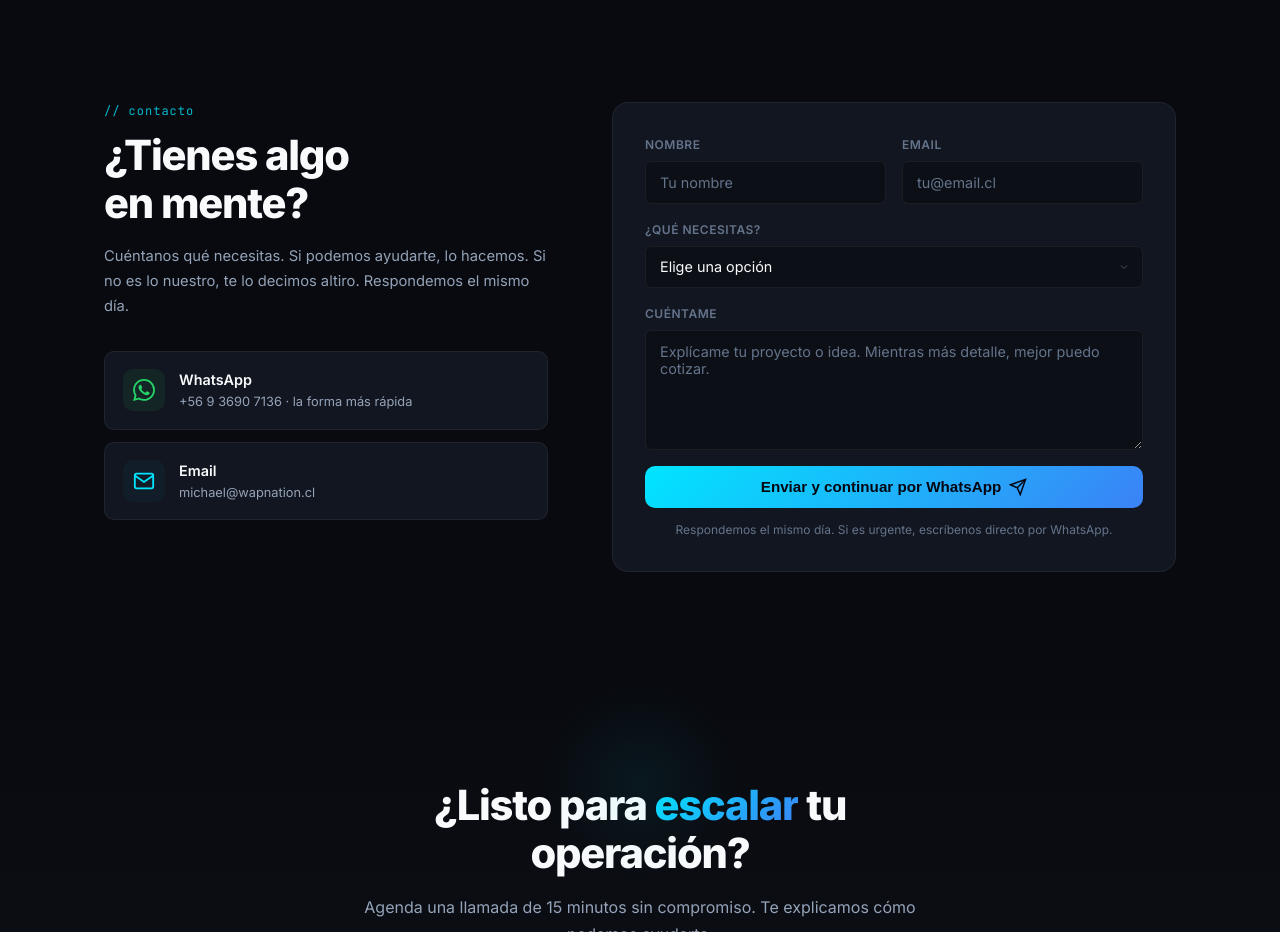
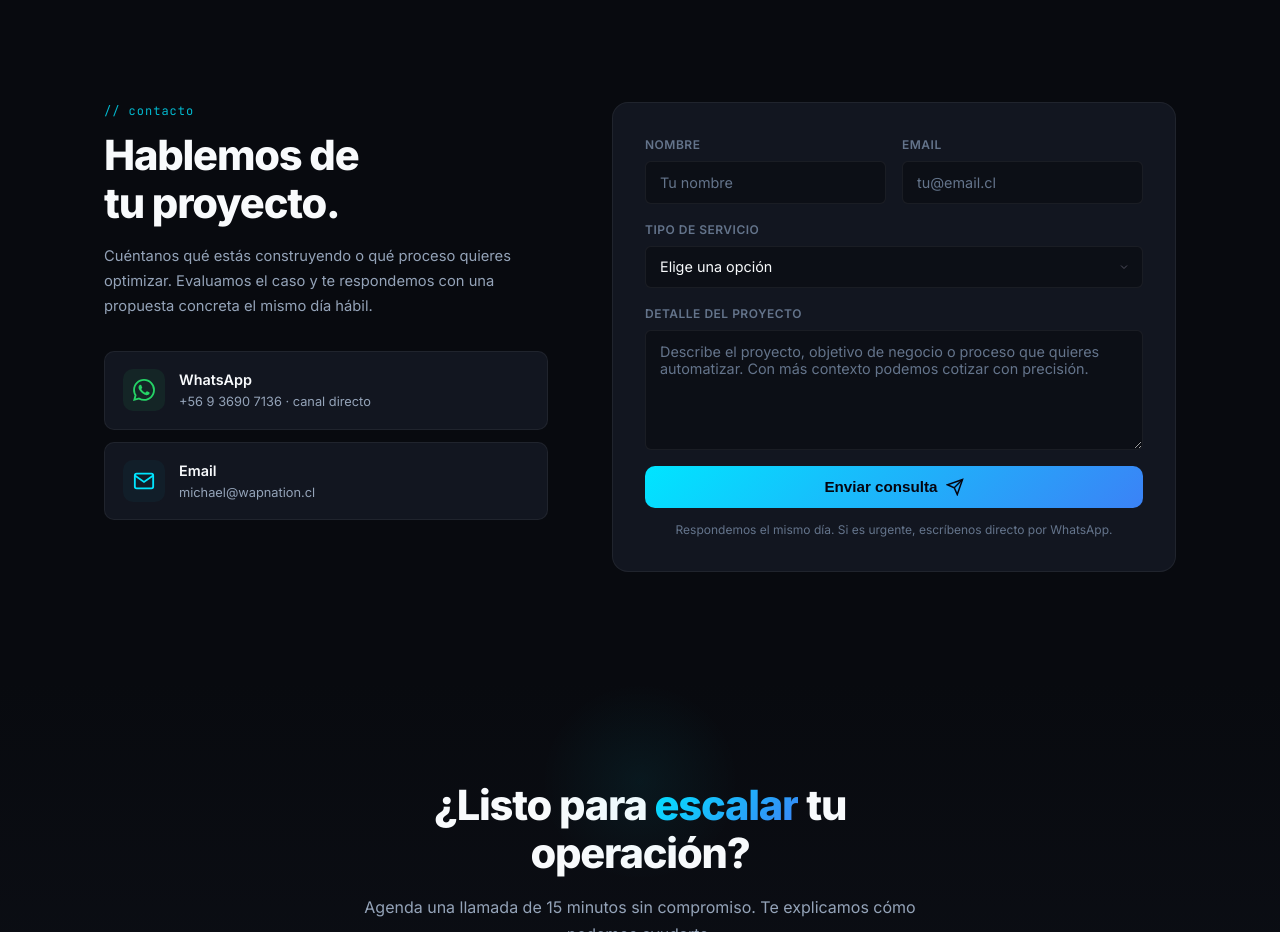
Before and after one commit to WAPNATION23/wapnation-web, a plain HTML site: page index.html in a window 1280 px wide. Shown: the part 5800-6732 px from the top of the page. Drawn offline with Linux system fonts and the light colour scheme.

Commit message:
fix: copy contacto mas profesional

```diff
--- a/index.html
+++ b/index.html
@@ -477,8 +477,8 @@
             <div class="contact-inner">
                 <div class="contact-text">
                     <div class="section-label">// contacto</div>
-                    <h2 class="section-title">¿Tienes algo<br>en mente?</h2>
-                    <p>Cuéntanos qué necesitas. Si podemos ayudarte, lo hacemos. Si no es lo nuestro, te lo decimos altiro. Respondemos el mismo día.</p>
+                    <h2 class="section-title">Hablemos de<br>tu proyecto.</h2>
+                    <p>Cuéntanos qué estás construyendo o qué proceso quieres optimizar. Evaluamos el caso y te respondemos con una propuesta concreta el mismo día hábil.</p>
 
                     <div class="contact-options">
                         <a href="https://wa.me/56936907136" target="_blank" class="contact-opt whatsapp-opt">
@@ -487,7 +487,7 @@
                             </div>
                             <div class="copt-info">
                                 <strong>WhatsApp</strong>
-                                <span>+56 9 3690 7136 · la forma más rápida</span>
+                                <span>+56 9 3690 7136 · canal directo</span>
                             </div>
                         </a>
                         <a href="mailto:michael@wapnation.cl" class="contact-opt">
@@ -514,7 +514,7 @@
                         </div>
                     </div>
                     <div class="form-group">
-                        <label for="service">¿Qué necesitas?</label>
+                        <label for="service">Tipo de servicio</label>
                         <select id="service" name="service">
                             <option value="">Elige una opción</option>
                             <option value="landing">Landing page / sitio web</option>
@@ -527,11 +527,11 @@
                         </select>
                     </div>
                     <div class="form-group">
-                        <label for="message">Cuéntame</label>
-                        <textarea id="message" name="message" placeholder="Explícame tu proyecto o idea. Mientras más detalle, mejor puedo cotizar." rows="5" required></textarea>
+                        <label for="message">Detalle del proyecto</label>
+                        <textarea id="message" name="message" placeholder="Describe el proyecto, objetivo de negocio o proceso que quieres automatizar. Con más contexto podemos cotizar con precisión." rows="5" required></textarea>
                     </div>
                     <button type="submit" class="btn-primary btn-full" id="submit-btn">
-                        Enviar y continuar por WhatsApp
+                        Enviar consulta
                         <svg width="18" height="18" viewBox="0 0 24 24" fill="none" stroke="currentColor" stroke-width="2"><line x1="22" y1="2" x2="11" y2="13"/><polygon points="22 2 15 22 11 13 2 9 22 2"/></svg>
                     </button>
                     <p class="form-note">Respondemos el mismo día. Si es urgente, escríbenos directo por WhatsApp.</p>
```
